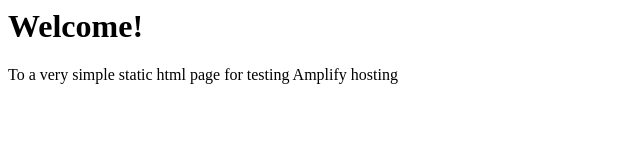
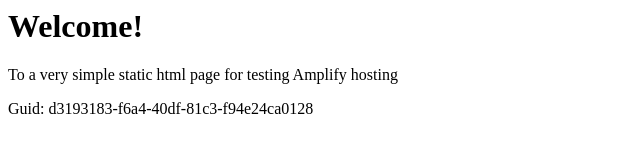
Before and after one commit to aws-aemilia-bah/Github-PR-Commit-Integration-Test-DoNotTouch-GitHubAutoBuildPrPreviewCanaryTest-v1-prod-me-south-1, a website: page src/index.html in a window 1280 px wide. Shown: the whole page, without its empty margins (0-640 px from the left). Drawn offline with Linux system fonts and the light colour scheme.

Commit message:
commit from integ tests

```diff
--- a/src/index.html
+++ b/src/index.html
@@ -1,3 +1,5 @@
+
+
 <html lang="en">
 
 <head>
@@ -10,6 +12,6 @@
 <body>
     <h1>Welcome!</h1>
     <p>To a very simple static html page for testing Amplify hosting</p>
-</body>
+    <p>Guid: d3193183-f6a4-40df-81c3-f94e24ca0128</p></body>
 
 </html>
```
